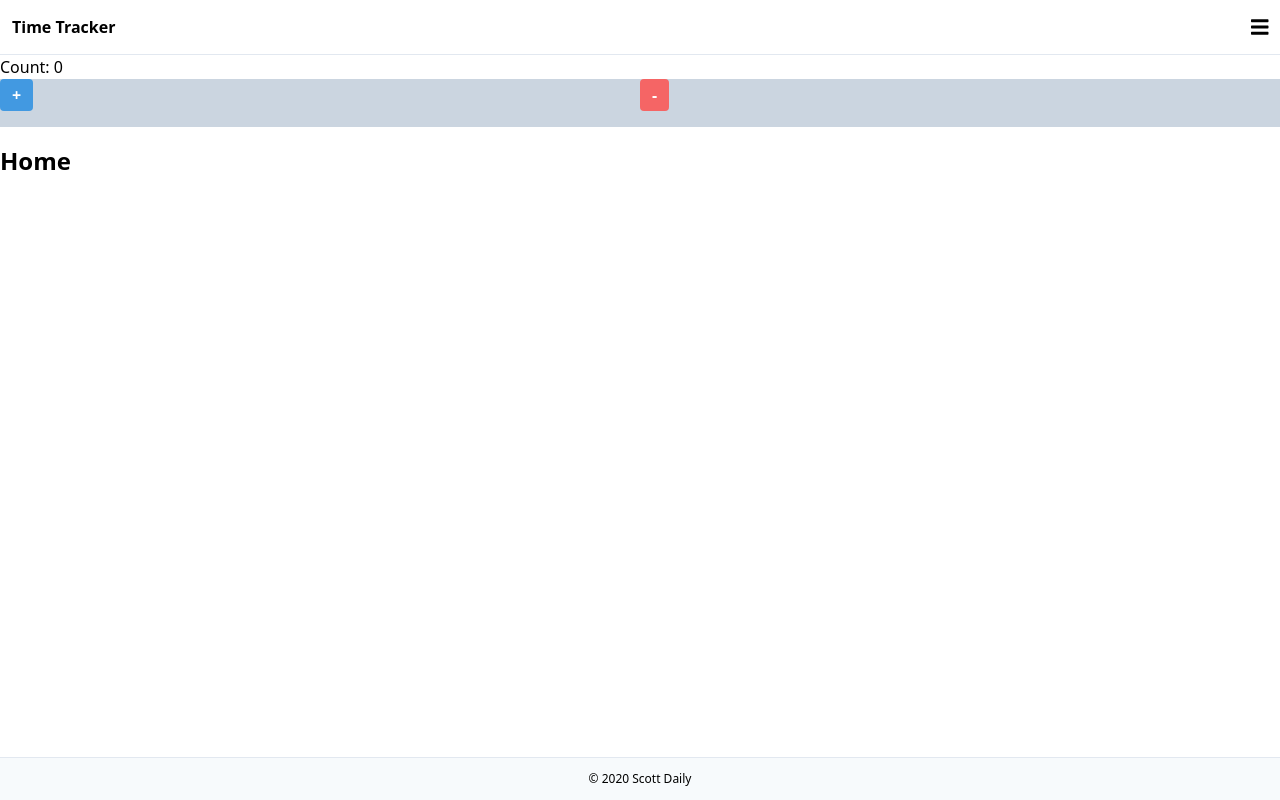
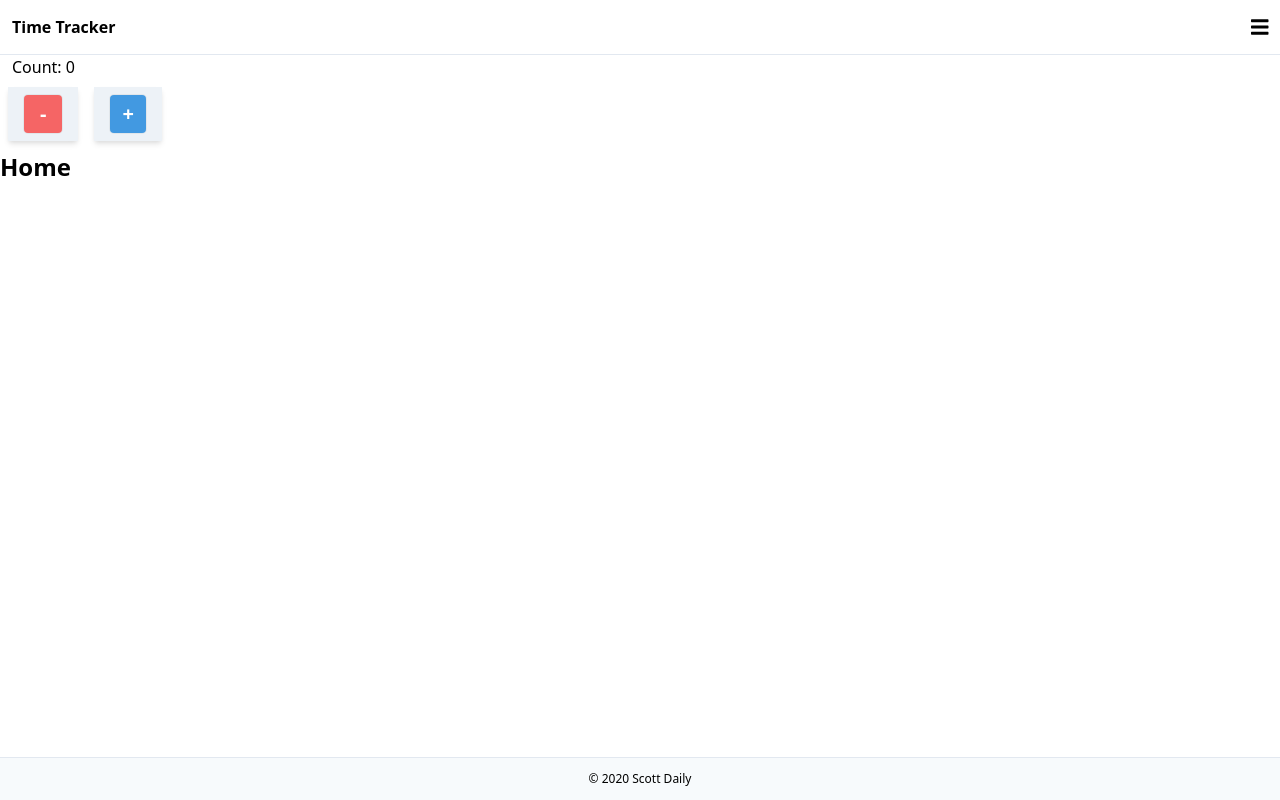
Before and after one commit to scott-daily/react, a React (Create React App) app in the folder time-tracker/: page / in a window 1280 px wide. Built offline with nearby package versions, Linux system fonts and the light colour scheme.

Commit message:
styled buttons SimpleCounter

```diff
--- a/time-tracker/src/Components/SimpleCounter.js
+++ b/time-tracker/src/Components/SimpleCounter.js
@@ -5,18 +5,22 @@ function SimpleCounter() {
 
     return (
         <div>
-            <h1>
+            <h1 className="ml-3">
                 Count: {count}
             </h1>
-            <div class="flex mb-4">
-                <div class="w-1/2 bg-gray-400 h-12">
-                    <button class="bg-blue-500 hover:bg-blue-700 text-white font-bold py-1 px-3 rounded" onClick={() => setCount(count + 1)}>
-                        +
+            <div>
+            <div class="inline-block text-gray-700 text-center bg-gray-200 px-4 py-2 m-2 shadow-md">
+                    <button
+                        class="bg-red-500 hover:bg-blue-700 text-white text-xl font-bold py-1 px-4 rounded shadow-xs"
+                        onClick={() => setCount(count - 1)}>
+                            -
                     </button>
                 </div>
-                <div class="w-1/2 bg-gray-400 h-12">
-                    <button class="bg-red-500 hover:bg-blue-700 text-white font-bold py-1 px-3 rounded" onClick={() => setCount(count - 1)}>
-                        -
+                <div class="inline-block text-gray-700 text-center bg-gray-200 px-4 py-2 m-2 shadow-md">
+                    <button
+                        class="bg-blue-500 hover:bg-blue-700 text-white text-xl font-bold py-1 px-3 rounded shadow-xs"
+                        onClick={() => setCount(count + 1)}>
+                            +
                     </button>
                 </div>
             </div>
```
